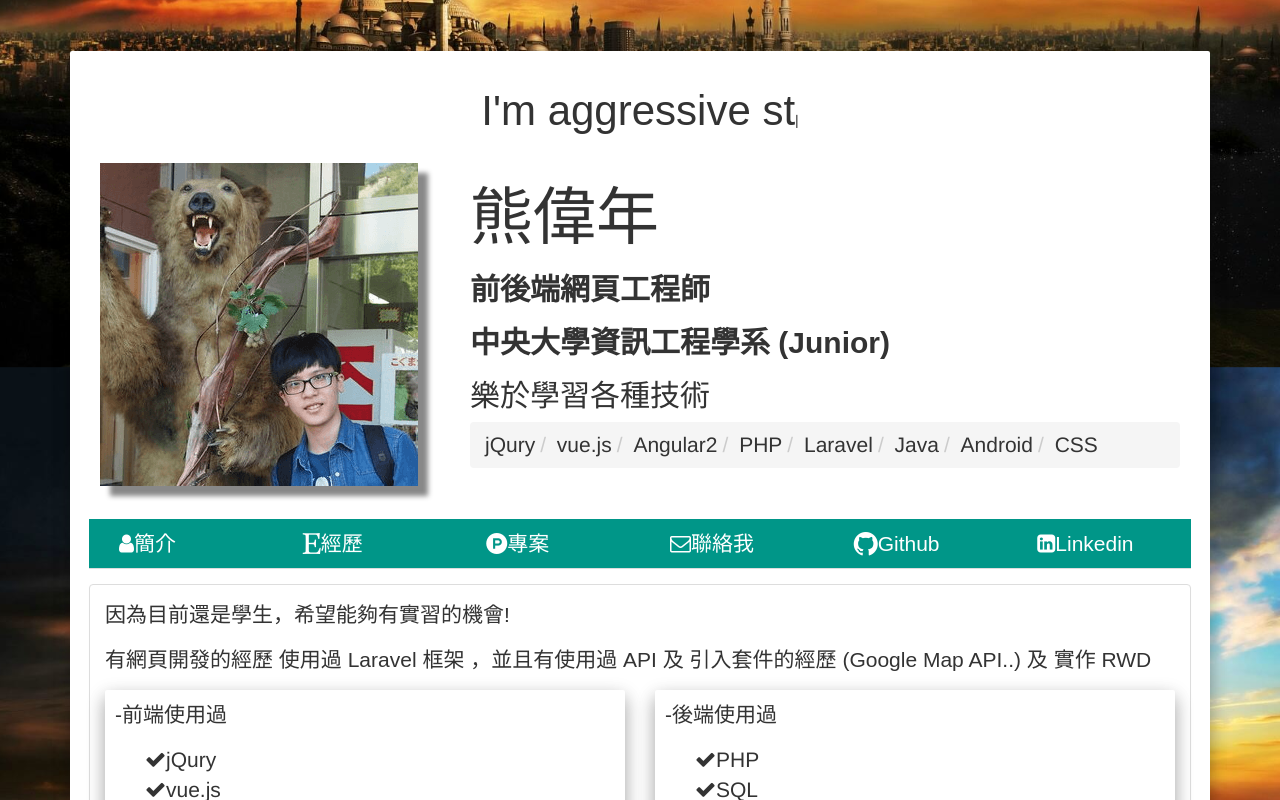
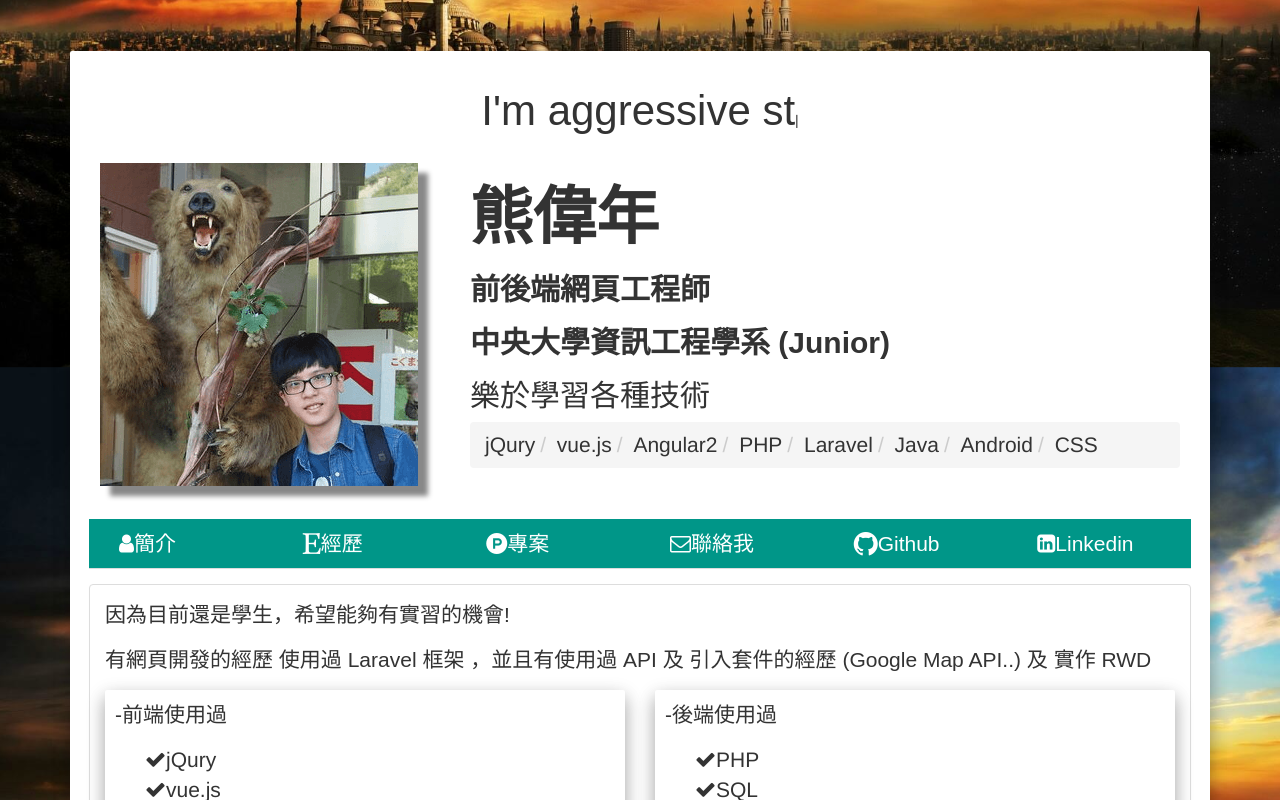
Before and after one commit to Bear1110/bear-resume, an Angular app: page / in a window 1280 px wide. Shown: the top 800 px of the page. Built offline with nearby package versions, Linux system fonts and the light colour scheme; what angulartics2, ng2-bootstrap would draw is missing.

Commit message:
change font-width

```diff
--- a/src/app/app.component.html
+++ b/src/app/app.component.html
@@ -11,7 +11,7 @@
         <img src="assets/img/profile.png" class="img-responsive" width="318" height="323" style="box-shadow: 10px 10px 5px #888888;">
       </div>
       <div class="col-md-8">
-        <h1>熊偉年</h1>
+        <h1><b>熊偉年</b></h1>
         <h2><b>前後端網頁工程師</b></h2>
         <h2><b>中央大學資訊工程學系 (Junior)</b></h2>
         <h2>樂於學習各種技術</h2>
```
